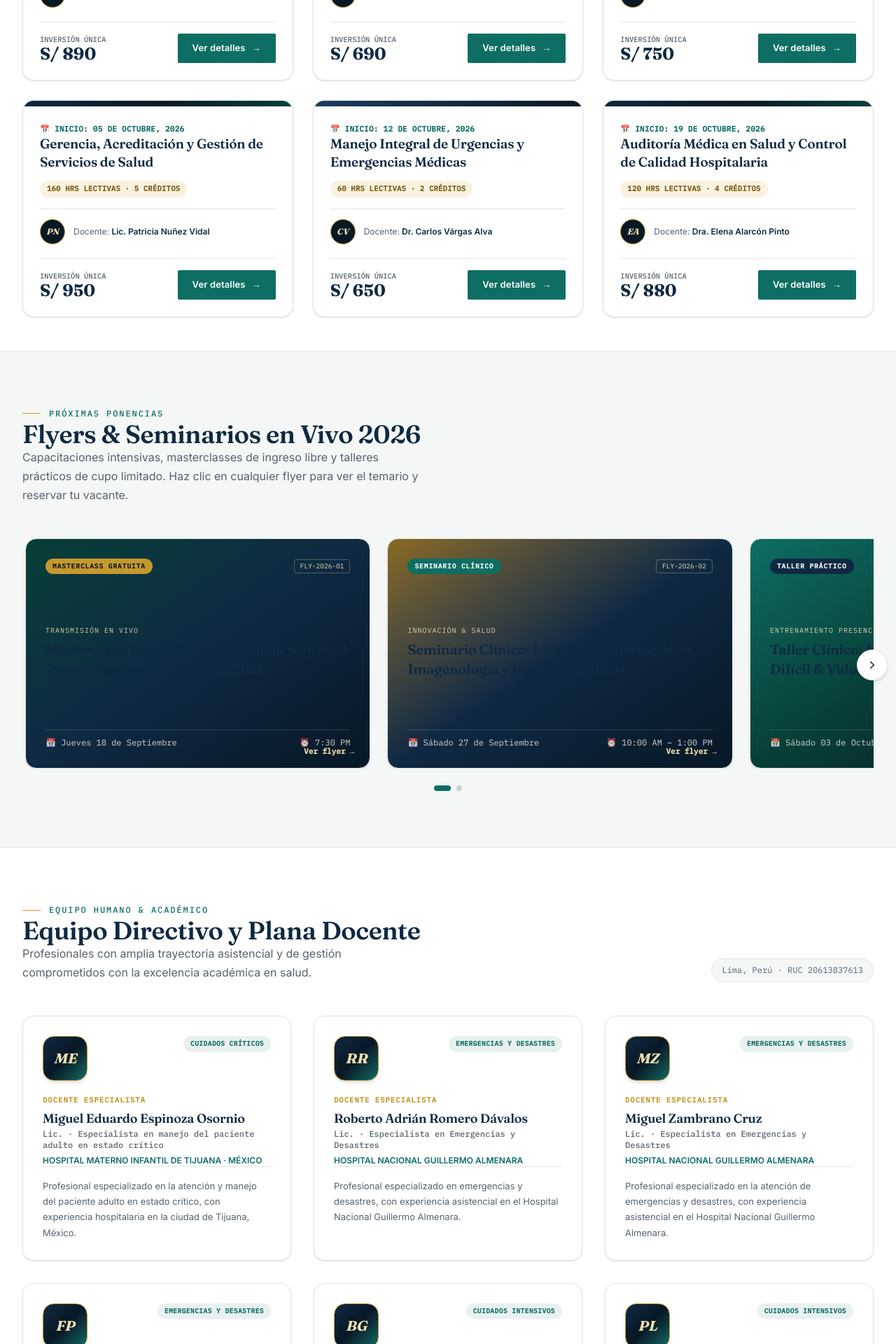
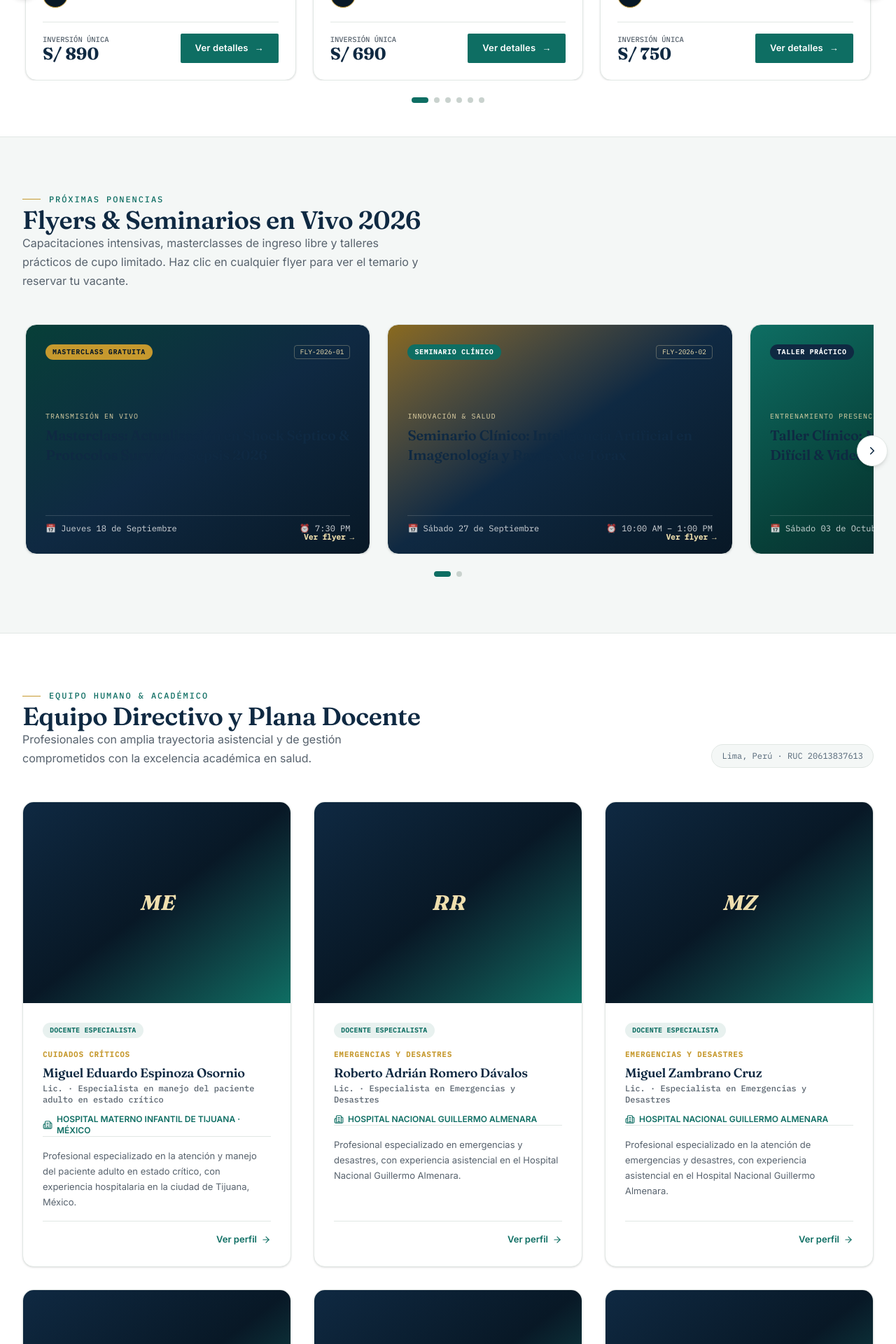
Before and after one commit to elrufo21/formasalud-web, a Next.js app: page / in a window 1280 px wide. Shown: the part 1280-3200 px from the top of the page at 70% size. Built offline with nearby package versions, Linux system fonts and the light colour scheme.

Commit message:
Home: carrusel de cursos con loop y card de equipo con foto

```diff
--- a/src/features/courses/components/CourseHomeGrid.tsx
+++ b/src/features/courses/components/CourseHomeGrid.tsx
@@ -4,22 +4,29 @@ import React, { useState } from "react";
 import { COURSES_DATA, Course } from "../data/courses";
 import { CourseCard } from "./CourseCard";
 import { CourseDetailModal } from "./CourseDetailModal";
+import { Carousel } from "@/components/ui/carousel/Carousel";
 
 /**
  * CourseHomeGrid — vista de cursos para el Home.
- * Sin tabs de categoría, sin carrusel: solo una grilla de cards
- * simplificadas con toda la oferta académica.
+ * Carrusel (loop infinito: al llegar al final vuelve al inicio) con las
+ * cards simplificadas de toda la oferta académica.
+ * La vista dedicada "Cursos" (CourseFilters) sigue usando su propia
+ * grilla normal y no se ve afectada por este componente.
  */
 export function CourseHomeGrid() {
   const [selectedCourse, setSelectedCourse] = useState<Course | null>(null);
 
   return (
     <div>
-      <div className="grid grid-cols-1 sm:grid-cols-2 lg:grid-cols-3 gap-6 sm:gap-7">
+      <Carousel
+        options={{ loop: true }}
+        slideClassName="flex-[0_0_88%] xs:flex-[0_0_80%] sm:flex-[0_0_50%] lg:flex-[0_0_33.333%]"
+        className="px-1"
+      >
         {COURSES_DATA.map((course) => (
           <CourseCard key={course.id} course={course} onViewDetails={setSelectedCourse} />
         ))}
-      </div>
+      </Carousel>
 
       <CourseDetailModal course={selectedCourse} onClose={() => setSelectedCourse(null)} />
     </div>
--- a/src/features/landing/components/TeamSection.tsx
+++ b/src/features/landing/components/TeamSection.tsx
@@ -1,4 +1,6 @@
 import React from "react";
+import Image from "next/image";
+import { Building2, ArrowRight } from "lucide-react";
 import { Eyebrow } from "@/components/ui/Eyebrow";
 import { TEAM_MEMBERS } from "../data/team";
 
@@ -26,21 +28,35 @@ export function TeamSection() {
           {TEAM_MEMBERS.map((member) => (
             <article
               key={member.id}
-              className="rounded-2xl bg-white border border-line shadow-sm hover:shadow-xl hover:-translate-y-1 transition-all duration-300 overflow-hidden flex flex-col p-6 sm:p-7"
+              className="rounded-2xl bg-white border border-line shadow-sm hover:shadow-xl hover:-translate-y-1 transition-all duration-300 overflow-hidden flex flex-col"
             >
-              <div className="flex items-start justify-between gap-4">
-                {/* Photo / Avatar Placeholder */}
-                <div className="w-16 h-16 rounded-2xl bg-gradient-to-br from-navy via-navyink to-teal text-goldpale border border-gold flex items-center justify-center font-serif italic text-xl font-bold flex-none shadow-md">
+              {/* Foto del profesor (member.photoUrl) — mientras no haya foto real cargada, se muestra un placeholder con sus iniciales en el mismo espacio */}
+              <div className="relative w-full aspect-[4/3] bg-gradient-to-br from-navy via-navyink to-teal flex-none overflow-hidden">
+                {member.photoUrl ? (
+                  <Image
+                    src={member.photoUrl}
+                    alt={member.name}
+                    fill
+                    sizes="(max-width: 640px) 100vw, (max-width: 1024px) 50vw, 33vw"
+                    className="object-cover"
+                  />
+                ) : (
+                  <div className="absolute inset-0 flex items-center justify-center text-goldpale">
+                    <span className="font-serif italic text-3xl font-bold">
                       {member.initials}
-                </div>
-                <span className="font-mono text-[9.5px] uppercase tracking-wider text-teal bg-tealtint px-2.5 py-1 rounded-full font-semibold">
-                  {member.specialtyTag}
                     </span>
                   </div>
+                )}
+              </div>
 
-              <div className="mt-5 space-y-1">
+              <div className="p-6 sm:p-7 flex flex-col flex-1">
+                <span className="w-fit font-mono text-[9.5px] uppercase tracking-wider text-teal bg-tealtint px-2.5 py-1 rounded-full font-semibold">
+                  {member.role}
+                </span>
+
+                <div className="mt-4 space-y-1">
                   <span className="font-mono text-[10.5px] uppercase tracking-widest text-gold block font-semibold">
-                  {member.role}
+                    {member.specialtyTag}
                   </span>
                   <h3 className="text-lg font-serif font-bold text-navy">
                     {member.name}
@@ -48,14 +64,23 @@ export function TeamSection() {
                   <span className="font-mono text-xs text-ink-soft block font-medium">
                     {member.credentials}
                   </span>
-                <span className="text-xs text-teal block font-semibold pt-0.5">
-                  {member.institution}
-                </span>
+                </div>
+
+                <div className="flex items-center gap-1.5 mt-3 text-xs text-teal font-semibold">
+                  <Building2 className="w-3.5 h-3.5 flex-none" strokeWidth={2} />
+                  <span>{member.institution}</span>
                 </div>
 
                 <p className="mt-4 pt-4 border-t border-line text-xs sm:text-[13px] text-ink-soft leading-relaxed flex-1">
                   {member.bio}
                 </p>
+
+                <div className="mt-4 pt-4 border-t border-line flex justify-end">
+                  <span className="inline-flex items-center gap-1.5 text-[13px] font-semibold text-teal">
+                    Ver perfil <ArrowRight className="w-3.5 h-3.5" />
+                  </span>
+                </div>
+              </div>
             </article>
           ))}
         </div>
```
Lines whose indentation alone changed are shown as unchanged.
